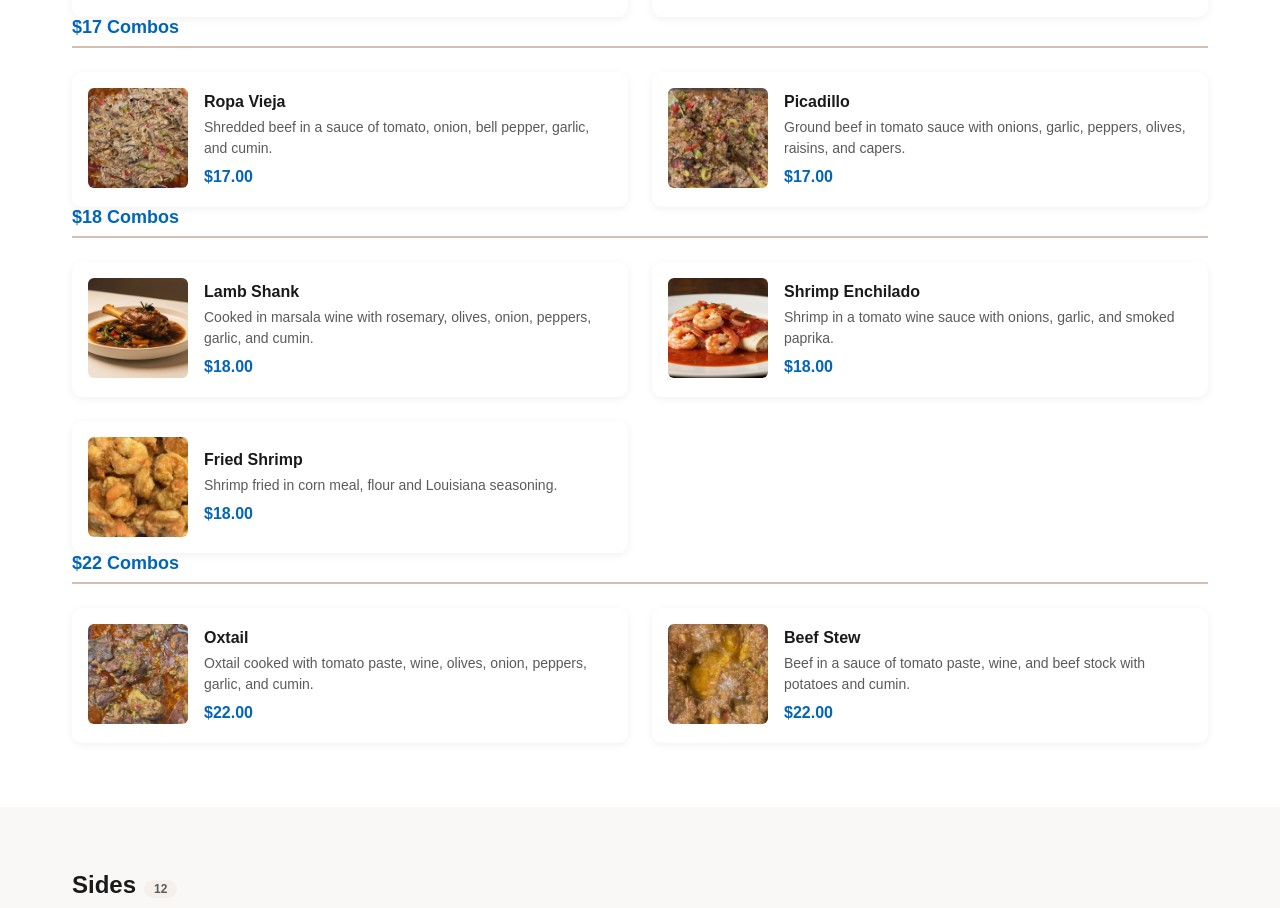
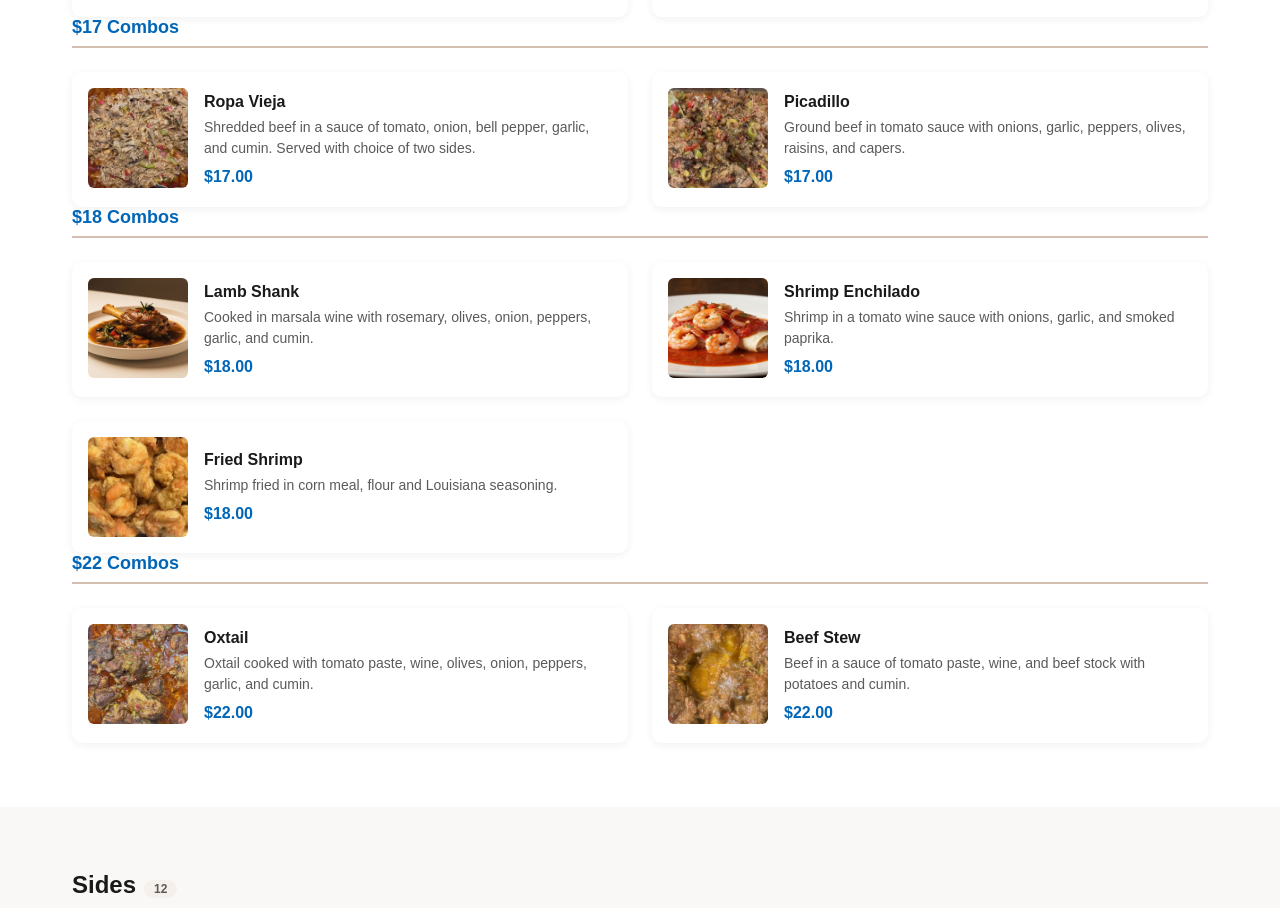
Before and after one commit to webeducationservices-oss/moreno-bakery, a Next.js app: page /menu/food in a window 1280 px wide. Shown: the part 3202-4110 px from the top of the page. Built offline with nearby package versions, Linux system fonts and the light colour scheme; a web font is replaced by a local one.

Commit message:
Edit app/data/menu.js — in the hot food combos section under the food menu add "with your choice of two

```diff
--- a/app/data/menu.js
+++ b/app/data/menu.js
@@ -373,7 +373,7 @@ export const FOOD_CATEGORIES = [
       {
         name: "$17 Combos",
         items: [
-          { name: "Ropa Vieja", price: "$17.00", description: "Shredded beef in a sauce of tomato, onion, bell pepper, garlic, and cumin.", image: "/images/food/moreno-bakery-ropa-vieja-combo.jpg" },
+          { name: "Ropa Vieja", price: "$17.00", description: "Shredded beef in a sauce of tomato, onion, bell pepper, garlic, and cumin. Served with choice of two sides.", image: "/images/food/moreno-bakery-ropa-vieja-combo.jpg" },
           { name: "Picadillo", price: "$17.00", description: "Ground beef in tomato sauce with onions, garlic, peppers, olives, raisins, and capers.", image: "/images/food/moreno-bakery-picadillo-combo.jpg" },
         ],
       },
```
